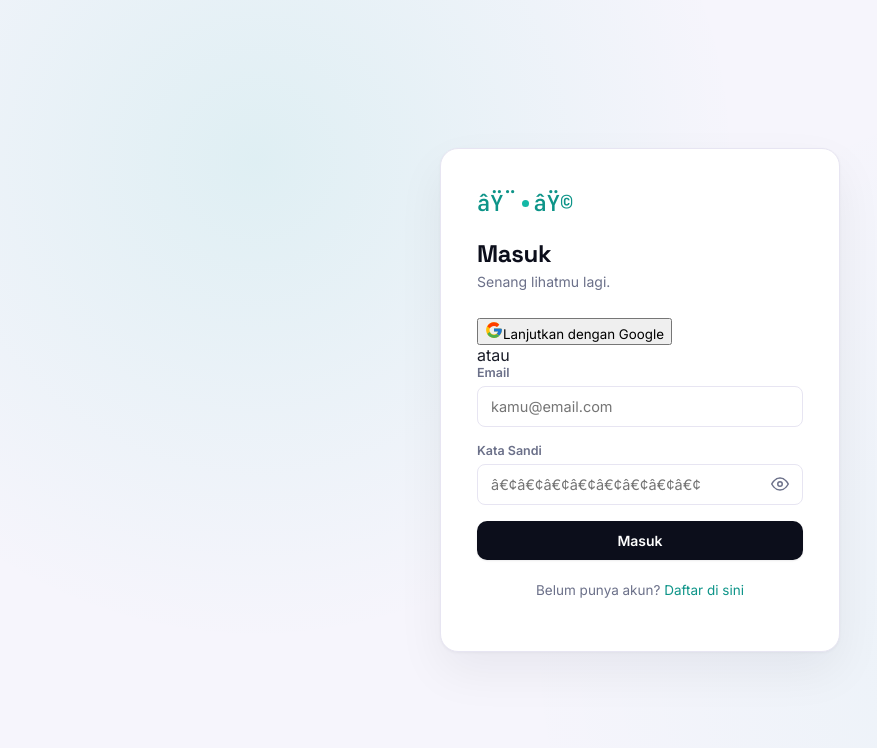
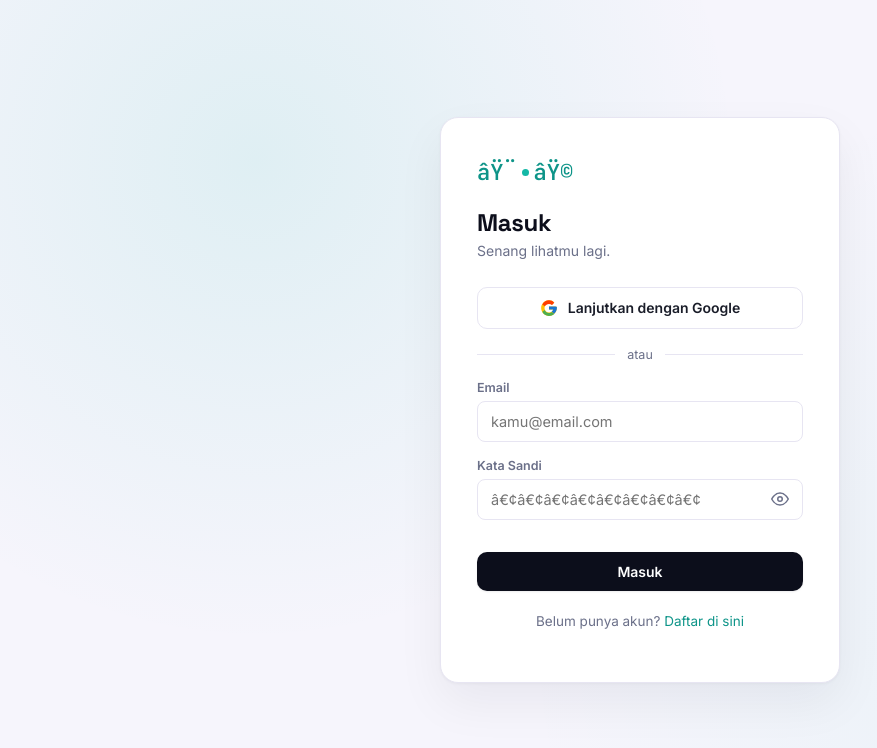
Before and after one commit to apikmencle/LinkMe, a Next.js app: page /login in a window 1280 px wide. Shown: the top 748 px of the page, without its empty margins (0-877 px from the left). Built offline with nearby package versions, Linux system fonts and the light colour scheme; no server answers.

Commit message:
Add styles for Google button and auth divider

```diff
--- a/styles/globals.css
+++ b/styles/globals.css
@@ -121,6 +121,42 @@ button{ font-family:inherit; }
   margin:12px 0;
 }
 .auth-success{ font-size:14.5px; line-height:1.6; color:var(--text); }
+
+.btn-google{
+  width:100%;
+  display:flex;
+  align-items:center;
+  justify-content:center;
+  gap:10px;
+  padding:11px 16px;
+  border:1px solid var(--border);
+  border-radius:10px;
+  background:var(--bg);
+  color:var(--text);
+  font-size:14px;
+  font-weight:600;
+  cursor:pointer;
+  transition:border-color .15s ease, box-shadow .15s ease;
+}
+.btn-google:hover{ border-color:var(--accent); box-shadow:0 2px 8px rgba(12,14,27,0.06); }
+.btn-google:disabled{ opacity:0.6; cursor:not-allowed; }
+
+.auth-divider{
+  display:flex;
+  align-items:center;
+  gap:12px;
+  margin:18px 0;
+  color:var(--text-muted);
+  font-size:12.5px;
+}
+.auth-divider::before, .auth-divider::after{
+  content:'';
+  flex:1;
+  height:1px;
+  background:var(--border);
+}
+
+.turnstile-box{ display:flex; justify-content:center; }
 
 .brand-mark{
   display:flex;
@@ -1367,4 +1403,4 @@ button{ font-family:inherit; }
   .create-form{ gap:12px; }
   .traffic-log-meta{ gap:6px; }
   .meta-chip{ font-size:11.5px; padding:4px 9px; }
-}
+  }
```
